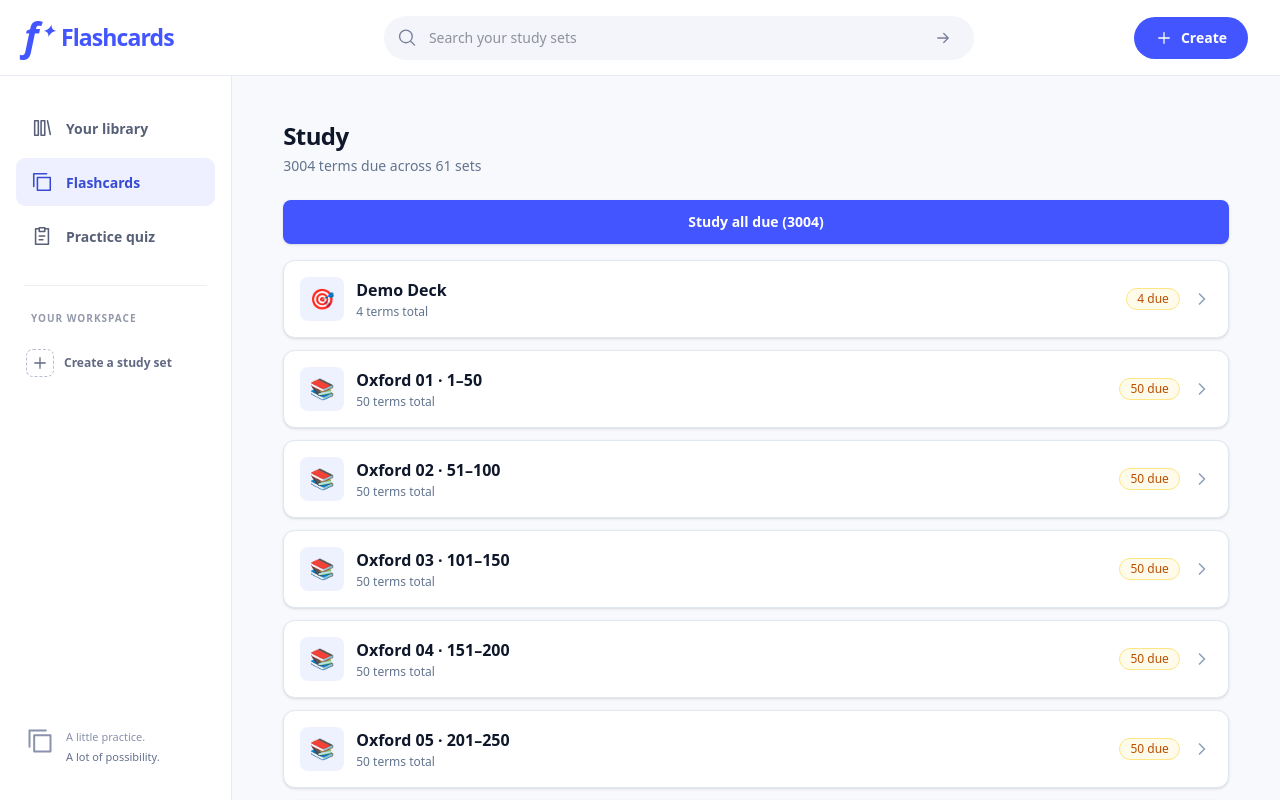
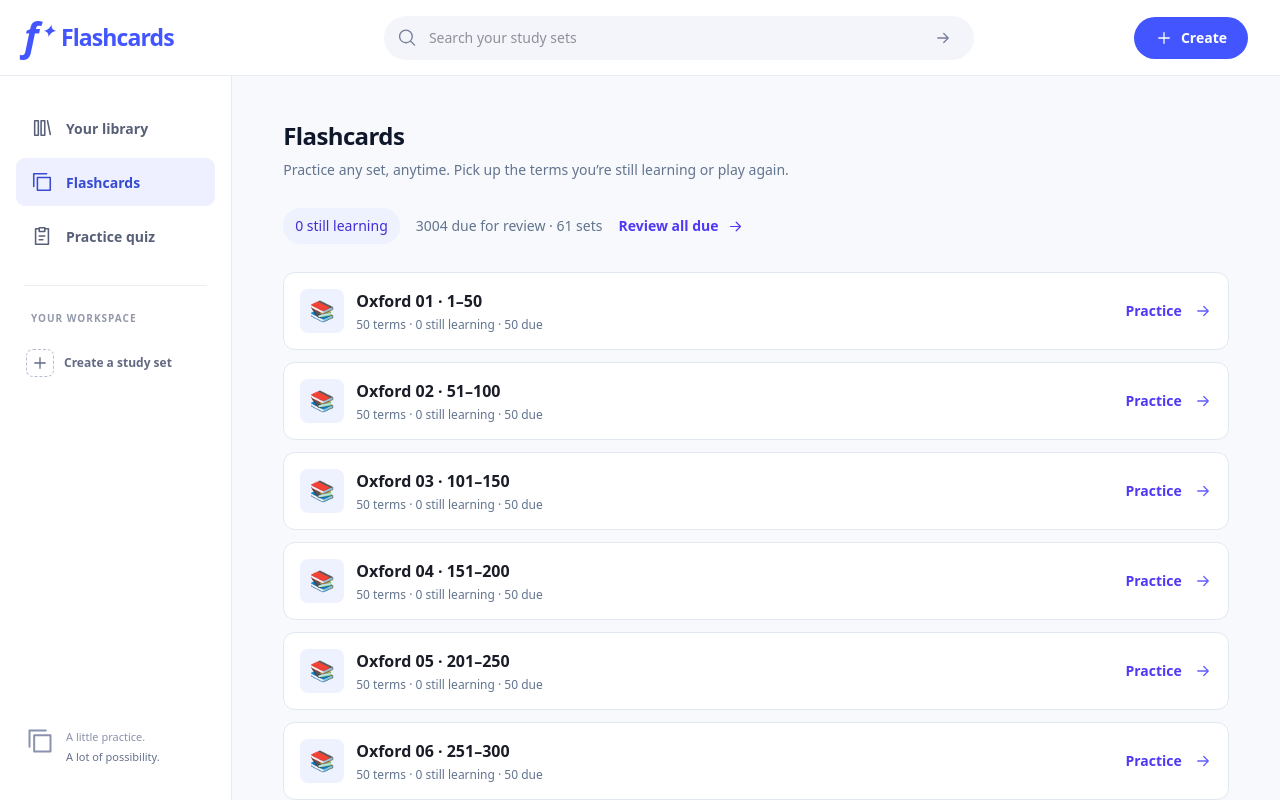
Before and after one commit to KONTHAI25/flashcard, a Next.js app: page /study in a window 1280 px wide. Shown: the top 800 px of the page. Built offline with nearby package versions, Linux system fonts and the light colour scheme.

Commit message:
fix: keep missed flashcards playable and allow set replay

```diff
--- a/app/deck/[id]/page.tsx
+++ b/app/deck/[id]/page.tsx
@@ -300,7 +300,7 @@
 
       <nav className={styles.modes} aria-label="Study this set">
         <div>
-          {dueCount > 0 ? (
+          {cards.length > 0 ? (
             <Link href={`/study/${id}`} className={`${styles.mode} ${styles.modePrimary}`}>
               <CardStackIcon /> Flashcards <span className={styles.modeArrow} aria-hidden="true">→</span>
             </Link>
@@ -310,7 +310,7 @@
             </span>
           )}
           {dueCount === 0 && <p id="study-help" className={styles.modeHelp}>
-            {cards.length === 0 ? "Add a term to start studying." : "All caught up. Browse the preview or return when terms are due."}
+            {cards.length === 0 ? "Add a term to start studying." : "Nothing due right now. You can still practice this set anytime."}
           </p>}
         </div>
         <div>
--- a/app/study/page.tsx
+++ b/app/study/page.tsx
@@ -1,151 +1,34 @@
 "use client";
 
 import Link from "next/link";
-import { useRouter } from "next/navigation";
 import { useLibrary } from "@/lib/use-library";
 import { LoadError } from "@/components/LoadError";
-import { Button } from "@/components/Button";
-import { Badge } from "@/components/ui";
-
-function CheckCircleIcon({ className = "h-8 w-8" }: { className?: string }) {
-  return (
-    <svg
-      className={className}
-      viewBox="0 0 24 24"
-      fill="none"
-      stroke="currentColor"
-      strokeWidth={1.5}
-      strokeLinecap="round"
-      strokeLinejoin="round"
-      aria-hidden="true"
-    >
-      <circle cx="12" cy="12" r="9" />
-      <path d="m8.5 12.5 2.5 2.5 4.5-5.5" />
-    </svg>
-  );
-}
-
-function ChevronRightIcon({ className = "h-5 w-5" }: { className?: string }) {
-  return (
-    <svg
-      className={className}
-      viewBox="0 0 24 24"
-      fill="none"
-      stroke="currentColor"
-      strokeWidth={2}
-      strokeLinecap="round"
-      strokeLinejoin="round"
-      aria-hidden="true"
-    >
-      <path d="m9 6 6 6-6 6" />
-    </svg>
-  );
-}
+import { Icon } from "@/components/Icon";
 
 export default function StudyIndexPage() {
-  const router = useRouter();
   const { summaries, loading, error, refresh } = useLibrary();
-  const decksWithDue = summaries.filter(row => row.due > 0).map(row => ({ ...row, dueCount: row.due }));
   if (error) return <LoadError message={error} onRetry={refresh} />;
+  if (loading) return <p role="status">Loading flashcards…</p>;
+  const sets = summaries.filter(row => row.total > 0).sort((a, b) => (b.reviewed - b.learned) - (a.reviewed - a.learned) || b.due - a.due);
+  const totalDue = sets.reduce((sum, row) => sum + row.due, 0);
+  const learning = sets.reduce((sum, row) => sum + row.reviewed - row.learned, 0);
 
-  if (loading) {
-    return (
-      <div aria-busy="true" aria-label="Loading study sets">
-        <div className="mb-2 h-8 w-28 animate-pulse rounded-lg bg-slate-200" />
-        <div className="mb-6 h-4 w-48 animate-pulse rounded bg-slate-200" />
-        <div className="space-y-3">
-          {[0, 1, 2].map((i) => (
-            <div
-              key={i}
-              className="flex items-center gap-3 rounded-xl border border-slate-200 bg-white p-4 shadow-sm"
-            >
-              <div className="h-11 w-11 animate-pulse rounded-lg bg-slate-200" />
-              <div className="flex-1 space-y-2">
-                <div className="h-4 w-2/3 animate-pulse rounded bg-slate-200" />
-                <div className="h-3 w-1/3 animate-pulse rounded bg-slate-100" />
-              </div>
-              <div className="h-6 w-16 animate-pulse rounded-full bg-slate-200" />
-            </div>
-          ))}
-        </div>
-      </div>
-    );
-  }
-
-  const totalDue = decksWithDue.reduce((s, d) => s + d.dueCount, 0);
-
-  return (
-    <div>
-      <h1 className="text-2xl font-bold tracking-tight text-slate-900">
-        Study
-      </h1>
-      <p className="mb-6 mt-1 text-sm text-slate-500">
-        {totalDue === 0
-          ? "Nothing due right now"
-          : `${totalDue} ${totalDue === 1 ? "term" : "terms"} due across ${decksWithDue.length} ${decksWithDue.length === 1 ? "set" : "sets"}`}
-      </p>
-
-      {totalDue === 0 ? (
-        <div className="rounded-xl border border-dashed border-slate-300 bg-white px-6 py-16 text-center shadow-sm">
-          <div
-            className="mx-auto grid h-12 w-12 place-items-center rounded-xl bg-emerald-50 text-emerald-500"
-            aria-hidden="true"
-          >
-            <CheckCircleIcon />
-          </div>
-          <p className="mt-4 font-semibold tracking-tight text-slate-900">
-            All caught up
-          </p>
-          <p className="mx-auto mt-1 max-w-sm text-sm text-slate-500">
-            No terms due for review. Come back later or add new terms.
-          </p>
-          <Button onClick={() => router.push("/")} className="mt-5">
-            Browse sets
-          </Button>
-        </div>
-      ) : (
-        <>
-          {totalDue > 0 && (
-            <Button
-              onClick={() => router.push("/study/all")}
-              className="mb-4 w-full"
-            >
-              Study all due ({totalDue})
-            </Button>
-          )}
-          <div className="space-y-3">
-            {decksWithDue.map(({ deck, total, dueCount }) => (
-              <Link
-                key={deck.id}
-                href={`/study/${deck.id}`}
-                aria-label={`Study ${deck.name}, ${dueCount} due`}
-                className="flex w-full items-center gap-3 rounded-xl border border-slate-200 bg-white p-4 text-left shadow-sm transition-all hover:border-slate-300 hover:shadow-md active:scale-[0.99] focus-visible:outline-none focus-visible:ring-2 focus-visible:ring-[#4255FF] focus-visible:ring-offset-2"
-              >
-                <span
-                  className="grid h-11 w-11 shrink-0 place-items-center rounded-lg bg-indigo-50 text-xl"
-                  aria-hidden="true"
-                >
-                  {deck.emoji}
-                </span>
-                <span className="min-w-0 flex-1">
-                  <span className="block truncate font-semibold text-slate-900">
-                    {deck.name}
-                  </span>
-                  <span className="mt-0.5 block truncate text-xs text-slate-500">
-                    {total} {total === 1 ? "term" : "terms"} total
-                  </span>
-                </span>
-                <Badge variant="warning" className="shrink-0">
-                  {dueCount} due
-                </Badge>
-                <span className="shrink-0 text-slate-400" aria-hidden="true">
-                  <ChevronRightIcon />
-                </span>
-              </Link>
-            ))}
-          </div>
-        </>
-      )}
+  return <div>
+    <h1 className="text-2xl font-bold tracking-tight text-slate-900">Flashcards</h1>
+    <p className="mt-2 text-sm text-slate-500">Practice any set, anytime. Pick up the terms you’re still learning or play again.</p>
+    <div className="my-6 flex flex-wrap items-center gap-4 text-sm">
+      <span className="rounded-full bg-indigo-50 px-3 py-2 font-medium text-indigo-700">{learning} still learning</span>
+      <span className="text-slate-500">{totalDue} due for review · {sets.length} sets</span>
+      {totalDue > 0 && <Link href="/study/all" className="inline-flex min-h-11 items-center gap-2 font-semibold text-indigo-600">Review all due <Icon name="arrow" width="17" height="17" /></Link>}
     </div>
-  );
+    {sets.length === 0 ? <div className="rounded-xl border border-slate-200 bg-white p-8 text-center"><h2 className="font-semibold">Add a few terms to start</h2><Link href="/" className="mt-4 inline-flex min-h-11 items-center font-semibold text-indigo-600">Back to your library</Link></div> :
+      <ul className="space-y-3">{sets.map(({ deck, total, due, reviewed, learned }) => {
+        const remaining = reviewed - learned;
+        return <li key={deck.id}><Link href={`/study/${deck.id}`} aria-label={`${remaining ? "Continue learning" : "Practice"} ${deck.name}`} className="flex items-center gap-3 rounded-xl border border-slate-200 bg-white p-4 hover:border-indigo-300">
+          <span aria-hidden="true" className="grid h-11 w-11 shrink-0 place-items-center rounded-lg bg-indigo-50 text-xl">{deck.emoji}</span>
+          <span className="min-w-0 flex-1"><span className="block break-words font-semibold">{deck.name}</span><span className="mt-1 block text-xs text-slate-500">{total} terms · {remaining} still learning · {due} due</span></span>
+          <span className="text-sm font-semibold text-indigo-600">{remaining ? "Continue" : "Practice"}</span><Icon name="arrow" className="shrink-0 text-indigo-500" width="18" height="18" />
+        </Link></li>;
+      })}</ul>}
+  </div>;
 }
--- a/components/SetCard.tsx
+++ b/components/SetCard.tsx
@@ -11,6 +11,6 @@
       <button type="button" onClick={onDelete} aria-label={`Delete ${deck.name}`} className="set-delete"><Icon name="trash" width="16" height="16" /></button>
     </div>
     <div className="set-metadata"><span className="term-count">{total} {total === 1 ? "term" : "terms"}</span>{due > 0 && <span className="due-count">{due} to review</span>}</div>
-    <div className="set-card-bottom"><span className="set-source"><span aria-hidden="true">{deck.emoji}</span>{source}</span><Link href={due ? `/study/${deck.id}` : `/deck/${deck.id}`} className="set-study" aria-label={`${due ? "Study" : "Open"} ${deck.name}`}><span>{due ? "Study" : "Open"}</span><Icon name="arrow" width="17" height="17" /></Link></div>
+    <div className="set-card-bottom"><span className="set-source"><span aria-hidden="true">{deck.emoji}</span>{source}</span><Link href={total > 0 ? `/study/${deck.id}` : `/deck/${deck.id}`} className="set-study" aria-label={`${total > 0 ? "Study" : "Open"} ${deck.name}`}><span>{total > 0 ? "Study" : "Open"}</span><Icon name="arrow" width="17" height="17" /></Link></div>
   </li>;
 }
--- a/components/study/StudySession.tsx
+++ b/components/study/StudySession.tsx
@@ -4,7 +4,7 @@
 import { useRouter } from "next/navigation";
 import { Card as CardType, Deck } from "@/lib/types";
 import { getDecks, getCards } from "@/lib/store";
-import { isDue } from "@/lib/srs";
+import { selectStudyCards, type StudyMode } from "@/lib/study-queue";
 import { StudyPrompt } from "./StudyPrompt";
 import { saveReview } from "../study-quiz/saveReview";
 import { shouldIgnoreShortcut } from "../study-quiz/keyboard";
@@ -70,6 +70,22 @@
 }
 
 export function StudySession({ id }: { id?: string }) {
+  const [mode, setMode] = useState<StudyMode>(id ? "continue" : "due");
+  return <div>
+    <label className="mx-auto mb-5 flex max-w-3xl items-center justify-end gap-3 text-sm text-slate-600">
+      Practice
+      <select aria-label="Flashcard selection" value={mode} onChange={event => setMode(event.target.value as StudyMode)} className="field w-auto">
+        <option value="continue">Continue learning</option>
+        <option value="learning">Still learning only</option>
+        <option value="all">All terms</option>
+        <option value="due">Due now only</option>
+      </select>
+    </label>
+    <StudyRound key={`${id ?? "all"}:${mode}`} id={id} mode={mode} />
+  </div>;
+}
+
+function StudyRound({ id, mode }: { id?: string; mode: StudyMode }) {
   const router = useRouter();
   const [decks, setDecks] = useState<Deck[]>([]);
   const deck = decks.find(d => d.id === id);
@@ -98,13 +114,13 @@
     }
     setDecks(sets);
     const names = new Map(sets.map(d => [d.id, d.name]));
-    const due = getCards().filter(c => names.has(c.deckId) && (!id || c.deckId === id) && isDue(c))
+    const due = selectStudyCards(getCards().filter(c => names.has(c.deckId) && (!id || c.deckId === id)), mode)
       .sort((a, b) => (names.get(a.deckId) ?? "").localeCompare(names.get(b.deckId) ?? "") || a.due - b.due);
     startRound(due);
     setLoadError("");
     } catch (cause) { setLoadError(cause instanceof Error ? cause.message : "Could not read saved cards."); }
     finally { setLoading(false); }
-  }, [id, router, attempt]);
+  }, [id, mode, router, attempt]);
 
   useEffect(() => {
     if (finished) heading.current?.focus();
@@ -146,6 +162,13 @@
     const ids = new Set(missedIds);
     try { startRound(getCards().filter(c => ids.has(c.id))); }
     catch (cause) { setLoadError(cause instanceof Error ? cause.message : "Could not read saved cards."); }
+  }
+
+  function handleRestart() {
+    try {
+      const existingDecks = new Set(getDecks().map(deck => deck.id));
+      startRound(getCards().filter(card => existingDecks.has(card.deckId) && (!id || card.deckId === id)));
+    } catch (cause) { setLoadError(cause instanceof Error ? cause.message : "Could not read saved cards."); }
   }
 
   useEffect(() => {
@@ -203,12 +226,13 @@
             <CheckCircleIcon />
           </div>
           <h1 ref={heading} tabIndex={-1} className="mt-4 text-2xl font-bold tracking-tight text-slate-900">
-            All caught up
+            {mode === "learning" ? "No terms still learning" : "Nothing to review"}
           </h1>
           <p className="mt-1 text-sm text-slate-500">
-            No terms due in {deck?.name ?? "any set"} right now.
+            {mode === "learning" ? "You can practice the full set again at any time." : "No terms match this selection. Choose All terms to practice anytime."}
           </p>
           <div className="mt-6 flex w-full flex-col gap-2">
+            <Button className="w-full" onClick={handleRestart}>Practice all terms</Button>
             <Button className="w-full" onClick={() => router.push(id ? `/deck/${id}` : "/study")}>
               {id ? "Back to set" : "Back to study"}
             </Button>
@@ -247,9 +271,10 @@
           <div className="mt-6 flex w-full flex-col gap-2">
             {missedIds.length > 0 && (
               <Button className="w-full" onClick={handleReviewMissed}>
-                Continue · {missedIds.length} remaining
+                Practice still learning · {missedIds.length} remaining
               </Button>
             )}
+            <Button variant="secondary" className="w-full" onClick={handleRestart}>Study all terms again</Button>
             <Button
               variant={missedIds.length > 0 ? "secondary" : undefined}
               className="w-full"
--- /dev/null
+++ b/lib/study-queue.ts
@@ -0,0 +1,16 @@
+import type { Card } from "./types";
+
+export type StudyMode = "continue" | "learning" | "all" | "due";
+
+export function isStillLearning(card: Card): boolean {
+  return card.streak === 0 && card.due > card.createdAt;
+}
+
+/** Review dates schedule reminders; they do not prevent voluntary practice. */
+export function selectStudyCards(cards: Card[], mode: StudyMode, now = Date.now()): Card[] {
+  if (mode === "all") return [...cards];
+  if (mode === "learning") return cards.filter(isStillLearning);
+  if (mode === "due") return cards.filter(card => card.due <= now);
+  const pending = cards.filter(card => card.due <= now || isStillLearning(card));
+  return pending.length ? pending : [...cards];
+}
```
Also changed, not shown: 2 other files (tests, documents, lock files or other folders).
